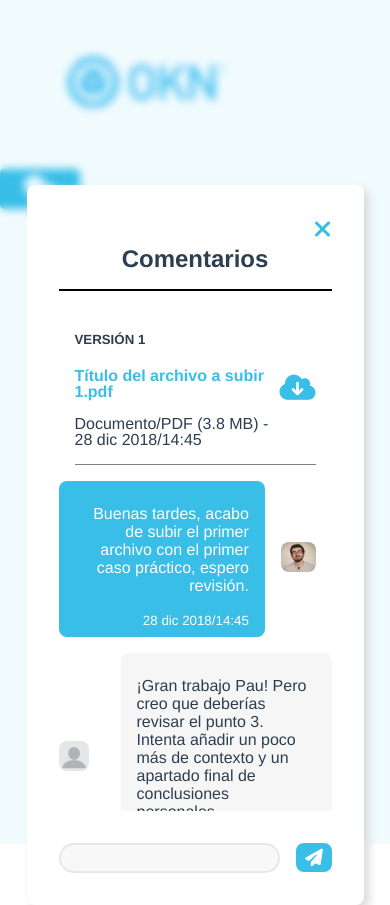
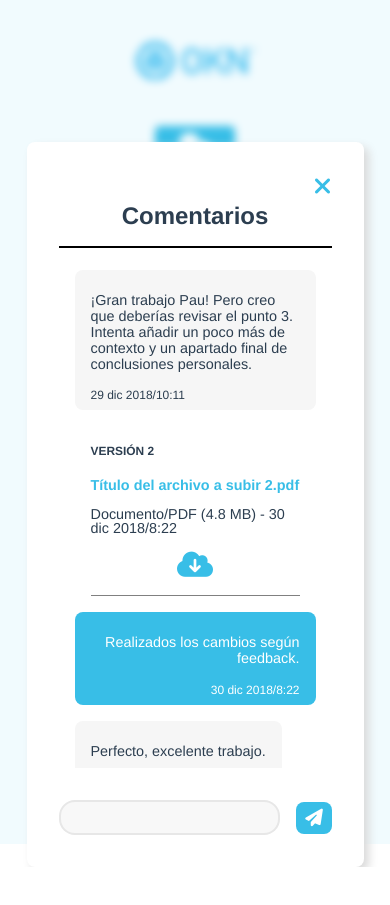
Before and after one commit to PauGarciaMartinez/okn-learning-modal, a Vue app: page / in a window 390 px wide. After the commit the page ends 867 px from the top, so only its background shows below. Built offline with nearby package versions, Linux system fonts and the light colour scheme.

Commit message:
Add some styling and responsiveness

```diff
--- a/src/App.vue
+++ b/src/App.vue
@@ -1,13 +1,15 @@
 <template>
 
   <header>
-    <img src="@/assets/logo-okn.png" alt="OKN Learning logo">
+    <img class="logo" src="@/assets/logo-okn.png" alt="OKN Learning logo">
     <button class="modal-btn" @click="toggleModal">
       <i class="fas fa-comments"></i>
     </button>
   </header>
 
-  <Modal v-show="visible" @close-modal="visible = $event" />
+  <transition name="fade">
+    <Modal v-show="visible" @close-modal="visible = $event" />
+  </transition>
 
 </template>
 
@@ -57,6 +59,10 @@ header {
   margin-top: -4rem;
 }
 
+.logo {
+  max-width: 220px;
+}
+
 /* BUTTON */
 .modal-btn {
   font-size: 1rem;
@@ -82,4 +88,26 @@ header {
   font-size: 1.6rem;
 }
 
+/* TRANSITION EFFECT */
+.fade-enter-from,
+.fade-leave-to {
+  opacity: 0;
+}
+.fade-enter-active,
+.fade-leave-active {
+  transition: opacity 0.2s;
+}
+
+@media only screen and (max-width: 590px) {
+  header {
+    flex-direction: column;
+    justify-content: center;
+    align-items: center;
+  }
+
+  .modal-btn {
+    margin-right: 0rem;
+  }
+
+}
 </style>
--- a/src/components/ChatDelivery.vue
+++ b/src/components/ChatDelivery.vue
@@ -46,4 +46,16 @@ export default {
   font-size: 1.8rem;
   color: rgb(56, 190, 231);
 }
+
+@media only screen and (max-width: 590px) {
+  .delivery-wrapper {
+    flex-direction: column;
+    font-size: 0.9rem;
+  }
+
+  .fa-cloud-download-alt {
+    margin-bottom: 1rem;
+  }
+
+}
 </style>
--- a/src/components/ChatMessage.vue
+++ b/src/components/ChatMessage.vue
@@ -83,4 +83,17 @@ export default {
   max-width: 70%;
   border-radius: 0.5rem;
 }
+
+@media only screen and (max-width: 590px) {
+  .thumbnail {
+    display: none;
+  }
+
+  .message-container,
+  .message-container2 {
+    font-size: 0.9rem;
+    max-width: 100%;
+  }
+
+}
 </style>
--- a/src/components/Content.vue
+++ b/src/components/Content.vue
@@ -1,6 +1,6 @@
 <template>
 
-  <div v-for="item in content" :key="item">
+  <div v-for="item in content" :key="item" class="list-container">
 
     <!-- DELIVERY -->
     <div v-if="item.value.type">
@@ -37,7 +37,7 @@ import ChatMessage from '@/components/ChatMessage'
 import ChatDelivery from '@/components/ChatDelivery'
 import { Message } from '@/models/message.js'
 import { Delivery } from '@/models/delivery.js'
-import { watch, ref, onBeforeUpdate, onUpdated, watchEffect, toRef, computed } from 'vue'
+import { ref, onBeforeUpdate } from 'vue'
 
 export default {
   name: 'Content',
@@ -73,5 +73,7 @@ export default {
 </script>
 
 <style>
-
+.list-container {
+  margin: 1rem;
+}
 </style>
--- a/src/components/Input.vue
+++ b/src/components/Input.vue
@@ -23,7 +23,7 @@ export default {
     let message = ref('')
 
     const sendMessage = () => {
-      const newMessage = ref(new Message(message.value, new Date, 'student'))
+      const newMessage = ref(new Message(message.value, new Date().toLocaleString(), 'student'))
       emit('send-message', newMessage)
       message.value = ''
     }
@@ -45,7 +45,7 @@ form {
 
 .input-msg {
   width: 95%;
-  height: 1.5rem;
+  height: 1.8rem;
   border: 2px solid rgba(128, 128, 128, 0.144);
   border-radius: 1rem;
   background-color: rgb(248, 248, 248);
@@ -55,7 +55,7 @@ form {
 
 .input-btn {
   width: 2.5rem;
-  height: 1.8rem;
+  height: 2rem;
   border: 0px solid black;
   border-radius: 0.5rem;
   background-color: rgb(56, 190, 231);
--- a/src/components/Modal.vue
+++ b/src/components/Modal.vue
@@ -10,7 +10,7 @@
       </div>
       <h2 class="title">{{ title }}</h2>
 
-      <div class="content-container">
+      <div class="content-container" ref="messagesList">
         <Content :message="message.value" />
       </div>
 
@@ -24,7 +24,7 @@
 <script>
 import Input from '@/components/Input'
 import Content from '@/components/Content'
-import { ref } from 'vue'
+import { ref, onUpdated, onMounted } from 'vue'
 
 export default {
   name: 'Modal',
@@ -42,7 +42,17 @@ export default {
       emit('close-modal', false)
     }
 
-    return { title, closeModal, message }
+    const messagesList = ref(null)
+
+    onMounted(() => {
+      messagesList.value.scrollTop = messagesList.value.scrollHeight
+    })
+
+    onUpdated(() => {
+      messagesList.value.scrollTop = messagesList.value.scrollHeight
+    })
+
+    return { title, closeModal, message, messagesList }
   }
 }
 </script>
```
